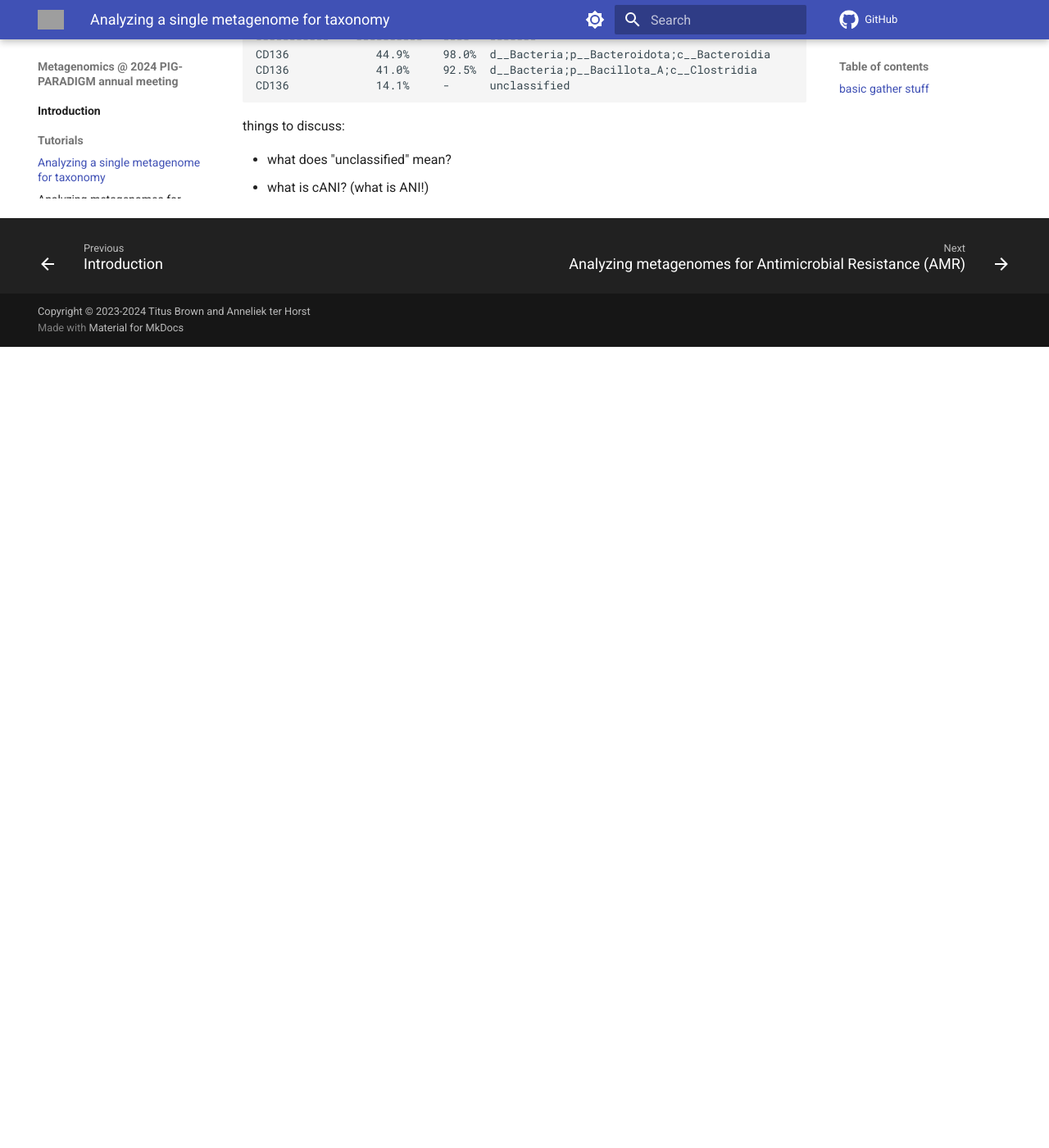
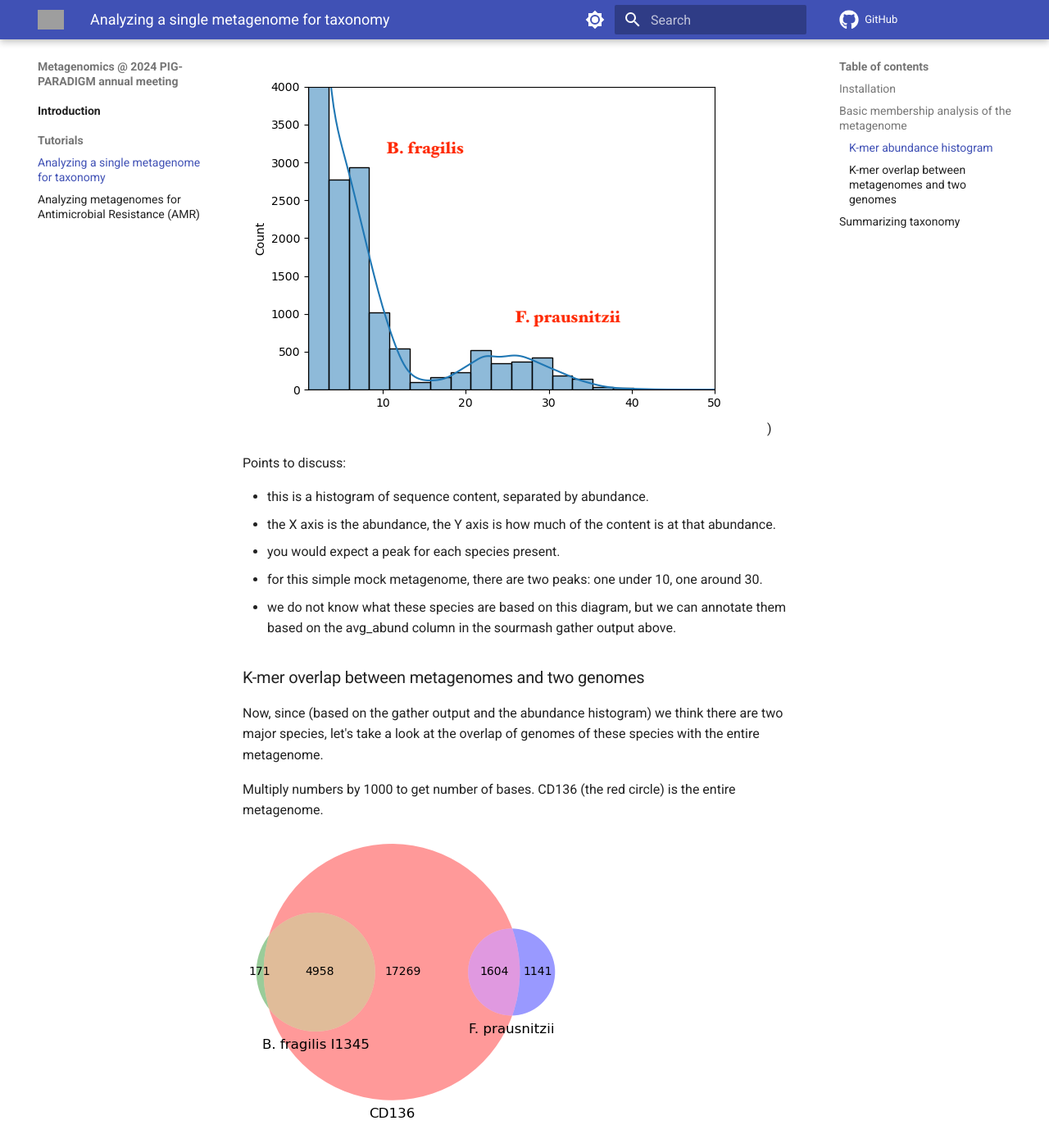
Before and after one commit to ngs-docs/2024-pig-paradigm-workshop, an MkDocs documentation site: the page built from docs/single-metagenomes-taxonomy.md, in a window 1280 px wide and 1400 px high, scrolled down 1780 px. Shown: the whole window at 82% size. Built offline with MkDocs 1.6.1 and Material for MkDocs 9.7.7, drawn with Linux system fonts in a browser that asks for light colours; comment, search, counter and statistics services are not loaded; before the commit the page ends 2203 px from its top, so only the background shows below that; some of the changed text lies outside the part shown; grey boxes are pictures that could not be loaded.

Commit message:
round out the taxonomy discussion a bit

````diff
--- a/docs/single-metagenomes-taxonomy.md
+++ b/docs/single-metagenomes-taxonomy.md
@@ -1,6 +1,6 @@
 # Analyzing a single metagenome for taxonomy
 
-## basic gather stuff
+## Installation
 
 First let's install the necessary software. We'll be using
 [the sourmash software](https://sourmash.readthedocs.io/en/latest/index.html)
@@ -8,25 +8,32 @@
 
 ```
 mamba create -n tax -y sourmash sourmash_plugin_branchwater
+mamba activate tax
 ```
 
-Now let's convert a metagenome into sourmash sketch format
+## Basic membership analysis of the metagenome
+
+Now let's convert the CD136 metagenome into sourmash sketch format
 [(docs])(https://sourmash.readthedocs.io/en/latest/command-line.html#sourmash-sketch-make-sourmash-signatures-from-sequence-data):
 
 ```
-sourmash sketch dna -p abund IBD_tutorial_output/metaG/1-trimmed/CD136/*.fq.gz --name CD136 -o CD136.sig.zip
+sourmash sketch dna -p abund IBD_tutorial_subset/metaG/1-trimmed/CD136/*.fq.gz --name CD136 -o CD136.sig.zip
 ```
 
 And search it against the latest
 [Genome Taxonomy Database (GTDB)](https://gtdb.ecogenomic.org/)
 containing all known genomes.
 
-Do the primary search with the 'fastgather' extension to sourmash:
+Do the primary search with the 'fastgather' extension to sourmash.
+
+Run:
 ```
 sourmash scripts fastgather CD136.sig.zip /group/ctbrowngrp/sourmash-db/gtdb-rs214/gtdb-rs214-k31.zip -o CD136.x.gtdb-rs214.fastgather.csv -c 16
 ```
 
-Display the results of the first search in a nicer format using 'sourmash gather' [(docs](https://sourmash.readthedocs.io/en/latest/classifying-signatures.html#analyzing-metagenomic-samples-with-gather):
+Display the results of the first search in a nicer format using 'sourmash gather' [(docs](https://sourmash.readthedocs.io/en/latest/classifying-signatures.html#analyzing-metagenomic-samples-with-gather).
+
+Run:
 ```
 sourmash gather CD136.sig.zip /group/ctbrowngrp/sourmash-db/gtdb-rs214/gtdb-rs214-k31.zip -o CD136.x.gtdb-rs214.gather.csv --picklist CD136.x.gtdb-rs214.fastgather.csv:match_name:ident
 ```
@@ -50,26 +57,94 @@
 4.0 Mbp        0.3%    1.1%       7.3    GCF_009024655.1 Bacteroides fragilis...
 1.6 Mbp        1.0%    1.9%      25.3    GCA_019425405.1 Faecalibacterium sp....
 found less than 50.0 kbp in common. => exiting
+
+found 13 matches total;
+the recovered matches hit 85.9% of the abundance-weighted query.
+the recovered matches hit 61.7% of the query k-mers (unweighted).
 ```
 
-Points to make:
+Points to discuss:
 
-*
-* @CTB: add venn diagram
+* 13 matches were found! This means that significant portions of 13
+  different GenBank genomes matched to some part of the metagenome.
+* based on the abundance-weighted matches, 85.9% of the metagenome
+  reads will map to at least one of these genomes. This means that
+  at least 85.9% of the metagenome content is known!
+* based on the unweighted matches, 61.7% of the metagenome's genomic
+  content is present in the reference database.  Some of this is
+  probably erroneous data or host contamination.
 
-Prepare the taxonomic lineages file so that the commands run fast:
+<!-- @CTB details: discuss weighted/unweighted more? and... what's in a metagenome, anyway? -->
 
+### K-mer abundance histogram
+
+Let's examine this data set further. First, let's take a look at the
+abundance spectrum of the metagenome content. This is an annotation and
+reference-free exercise: we're just counting content.
+
+![Abundance histogram of content in CD136](images/CD136-abundance.png))
+
+Points to discuss:
+
+* this is a histogram of sequence content, separated by abundance.
+* the X axis is the abundance, the Y axis is how much of the content is at
+  that abundance.
+* you would expect a peak for each species present.
+* for this simple mock metagenome, there are two peaks: one under 10, one around 30.
+* we do not know what these species are based on this diagram, but we can annotate them based on the avg_abund column in the sourmash gather output above.
+
+### K-mer overlap between metagenomes and two genomes
+
+Now, since (based on the gather output and the abundance histogram) we
+think there are two major species, let's take a look at the overlap of
+genomes of these species with the entire metagenome.
+
+Multiply numbers by 1000 to get number of bases. CD136 (the red
+circle) is the entire metagenome.
+
+![Venn diagram of top two species matches](images/CD136-venn.png)
+
+Points to discuss:
+
+* the metagenome CD136 contains a mixture of content from whatever
+  genomes are present.
+* based on the gather output, we can see two major species (also see
+  taxonomy results below): *B. fragilis* and *F. prausnitzii*.
+* This Venn diagram illustrates their genomic overlap with the k-mer
+  content of the metagenome. This is not weighted by abundance: the size
+  of the circles is relative to the genome size.
+* We can see that the *B. fragilis I135* genome is almost entirely
+  contained in the metagenome. Based on the p_match column from the gather
+  output above, it is 96.7% present in the metagenome!
+* In contrast, the *F. prausnitzii* genome is just a bit more than half
+  contained in the metagenome (p_match is
+
+Questions to ask:
+
+* why are these genomes not entirely present (100% overlap)?
+    * low coverage
+    * strain variation
+* what ELSE might be in the metagenome??
+    * contamination
+    * unknown genomes (see morning session)
+
+## Summarizing taxonomy
+
+Prepare the taxonomic lineages file so that the commands run fast.
+
+Run:
 ```
-sourmash tax prepare -t /group/ctbrowngrp/sourmash-db/gtdb-rs214/gtdb-rs214.lineages.csv -F sql -o gtdb-rs214.lineages.sqldb
+sourmash tax prepare -t databases/gtdb-rs214.lineages.csv.gz -F sql -o gtdb-rs214.lineages.sqldb
 ```
 
-Now let's generate a taxonomic analysis at the species level:
+Now let's generate a taxonomic analysis at the species level. This uses the GTDB taxonomic lineages to summarize all of the gather matches at the species level.
 
+Run:
 ```
 sourmash tax metagenome -g CD136.x.gtdb-rs214.gather.csv  -t gtdb-rs214.lineages.sqldb -F human
 ```
 
-You should see:
+You will see:
 ```
 sample name    proportion   cANI   lineage
 -----------    ----------   ----   -------
@@ -81,12 +156,14 @@
 ```
 
 we can also roll this up from species to other taxonomic ranks, like
-class, by adding `-r <rank>`:
+class, by adding `-r <rank>`.
 
+Run:
 ```
 sourmash tax metagenome -g CD136.x.gtdb-rs214.gather.csv  -t gtdb-rs214.lineages.sqldb  -F human -r class
 ```
 
+and you will get the above results "pulled back" to class:
 ```
 sample name    proportion   cANI   lineage
 -----------    ----------   ----   -------
@@ -95,7 +172,7 @@
 CD136             14.1%     -      unclassified
 ```
 
-things to discuss:
+Points to discuss:
 
-* what does "unclassified" mean?
+* what is the "unclassified" content?
 * what is cANI? (what is ANI!)
````
Also changed, not shown: extra/README.md (added, +20 -0 lines), docs/images/CD136-abundance.png (added), docs/images/CD136-venn.png (added).
